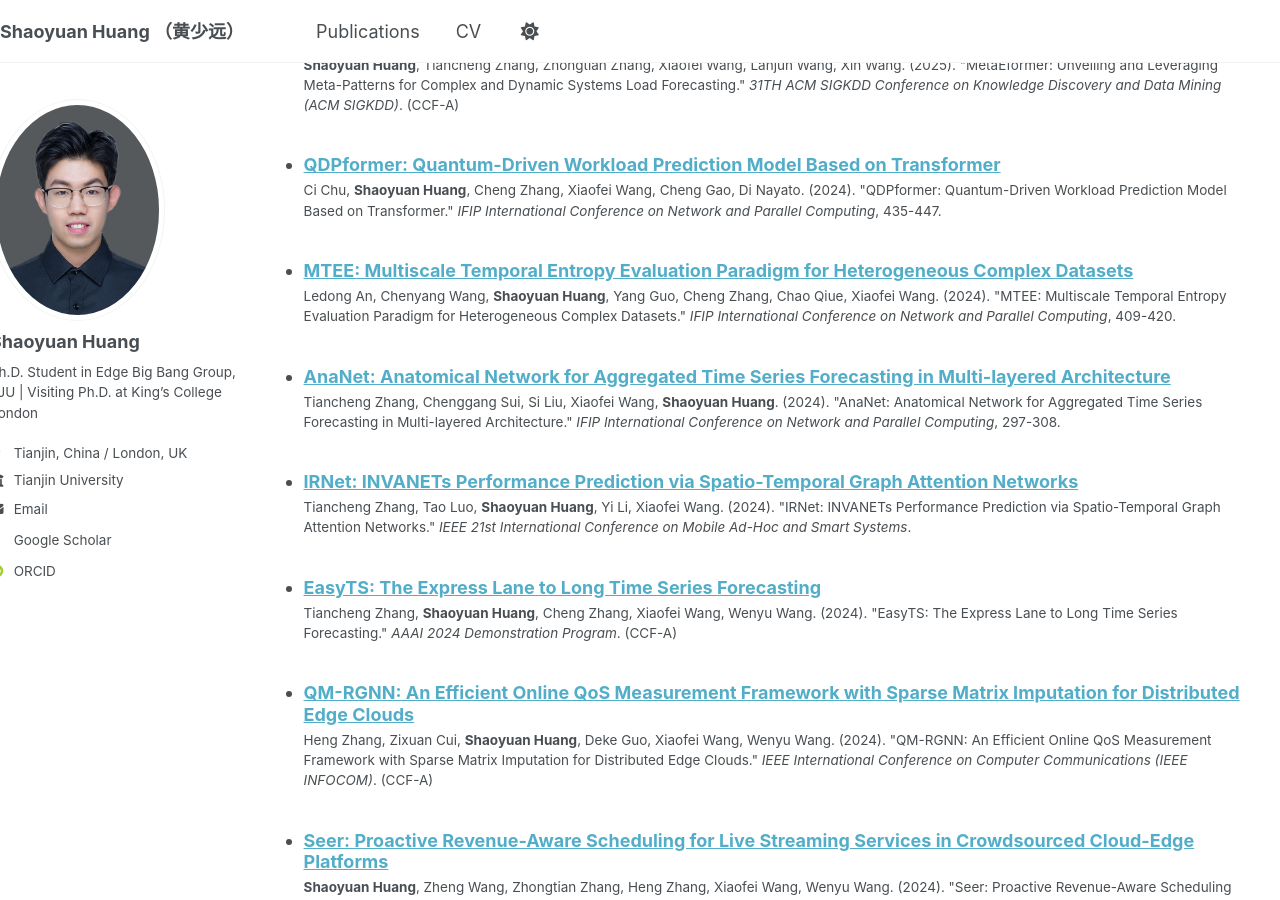
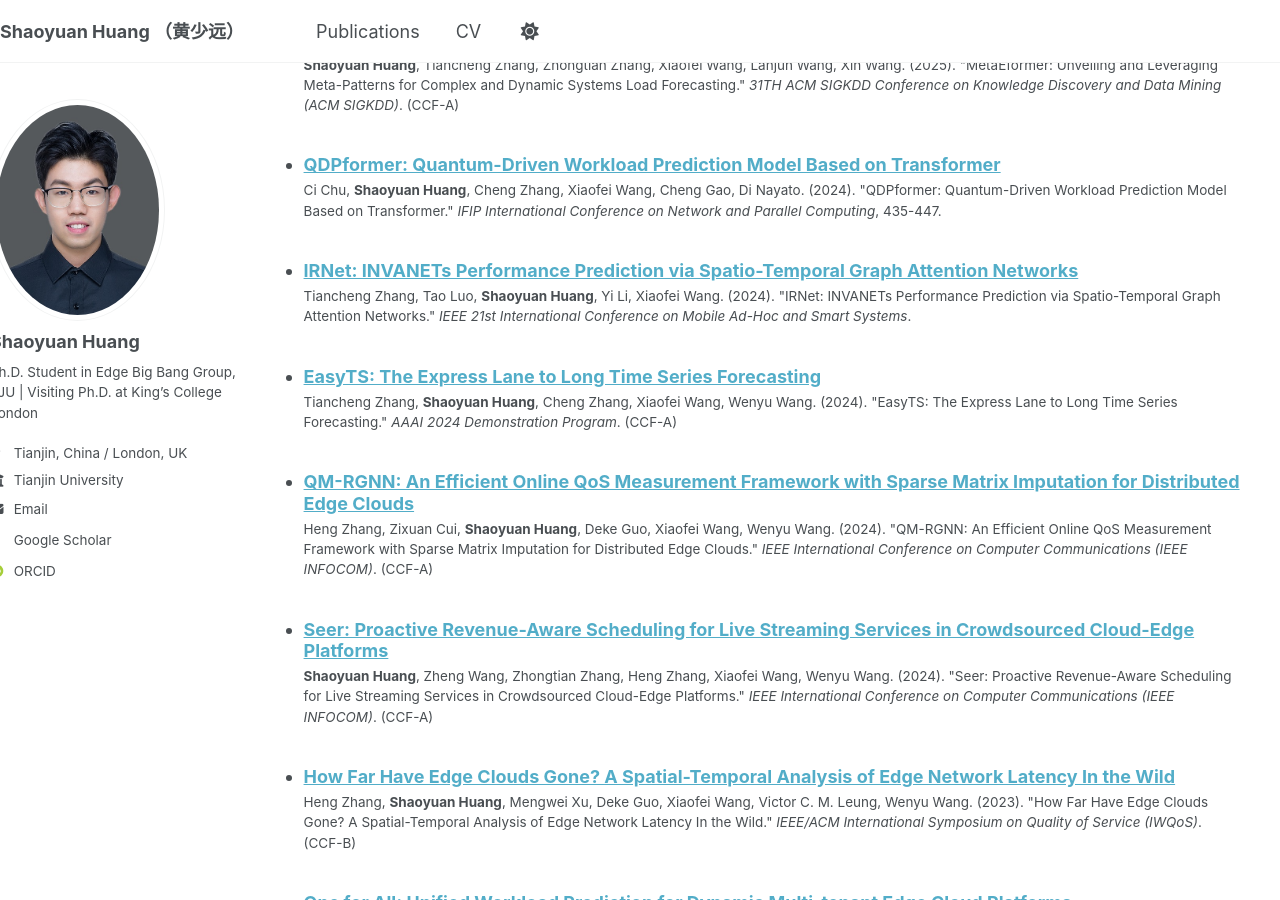
Before and after one commit to hsy23/ShaoyuanHuang, a Jekyll site: the page built from _pages/cv.md, in a window 1280 px wide and 900 px high, scrolled down 1504 px. Built offline with Jekyll 4.4.1, drawn with Linux system fonts in a browser that asks for light colours; some web fonts are replaced.

Commit message:
更新pub

```diff
--- a/_publications/2024-06-01-ananet.md
+++ /dev/null
@@ -1,10 +0,0 @@
----
-title: "AnaNet: Anatomical Network for Aggregated Time Series Forecasting in Multi-layered Architecture"
-collection: publications
-category: conferences
-permalink: /publication/2024-ananet
-date: 2024-06-01
-venue: 'IFIP International Conference on Network and Parallel Computing'
-paperurl: 'https://dl.acm.org/doi/10.1007/978-981-96-2830-8_23'
-citation: 'Tiancheng Zhang, Chenggang Sui, Si Liu, Xiaofei Wang, <b>Shaoyuan Huang</b>. (2024). &quot;AnaNet: Anatomical Network for Aggregated Time Series Forecasting in Multi-layered Architecture.&quot; <i>IFIP International Conference on Network and Parallel Computing</i>, 297-308.'
----
--- a/_publications/2024-07-01-mtee.md
+++ /dev/null
@@ -1,10 +0,0 @@
----
-title: "MTEE: Multiscale Temporal Entropy Evaluation Paradigm for Heterogeneous Complex Datasets"
-collection: publications
-category: conferences
-permalink: /publication/2024-mtee
-date: 2024-07-01
-venue: 'IFIP International Conference on Network and Parallel Computing'
-paperurl: 'https://dl.acm.org/doi/10.1007/978-981-96-2830-8_32'
-citation: 'Ledong An, Chenyang Wang, <b>Shaoyuan Huang</b>, Yang Guo, Cheng Zhang, Chao Qiue, Xiaofei Wang. (2024). &quot;MTEE: Multiscale Temporal Entropy Evaluation Paradigm for Heterogeneous Complex Datasets.&quot; <i>IFIP International Conference on Network and Parallel Computing</i>, 409-420.'
----
```
Also changed, not shown: _publications/2021-02-01-spatial-temporal-correlation.md (+1 -1 lines).
